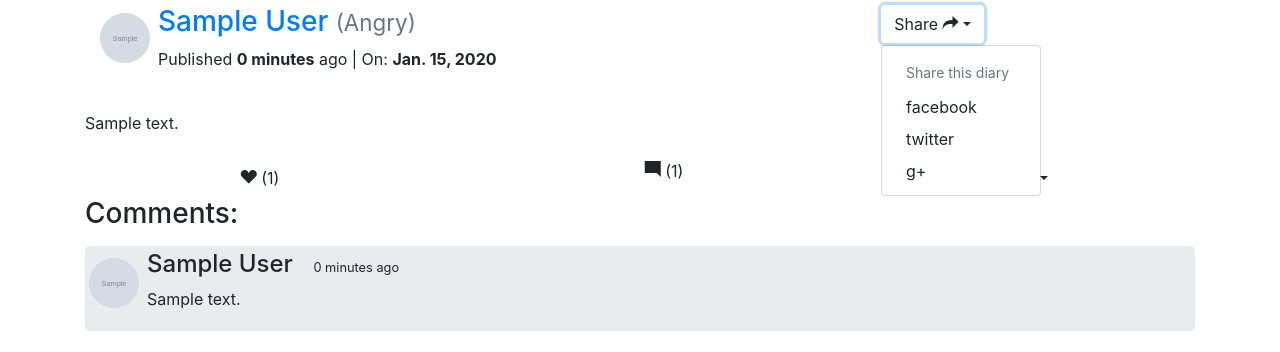
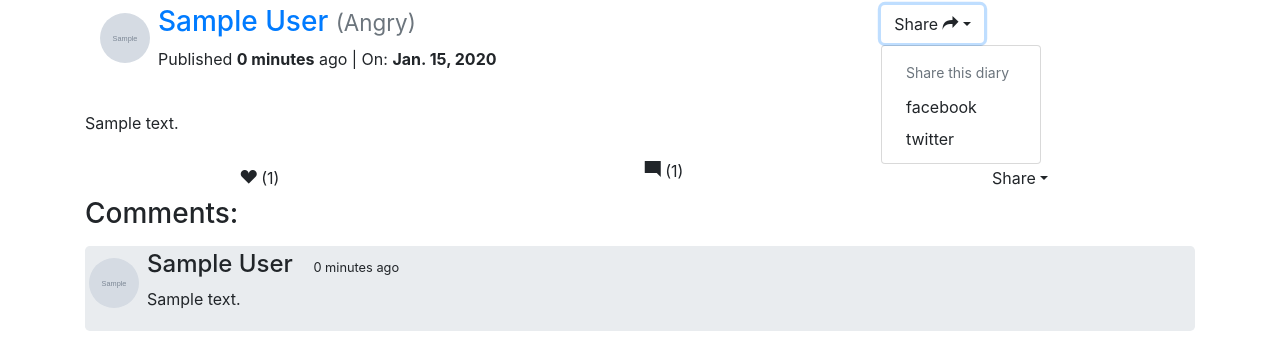
Before and after one commit to omar-ramo/yawm, a Django app: a page that uses diaries/templates/diaries/diary_detail.html in a window 1280 px wide, after a click on "Share". Shown: the part 543-895 px from the top of the page. Run offline with Django 3.2, Linux system fonts and the light colour scheme; tables that the repository leaves empty hold one stand-in row (values such as "Sample post"); grey boxes marked "Sample" are stand-in pictures; some libraries are stand-ins or nearby versions.

Commit message:
Set facebook sharer URL + remove G+

```diff
--- a/diaries/templates/diaries/diary_detail.html
+++ b/diaries/templates/diaries/diary_detail.html
@@ -47,9 +47,8 @@
 						<button class="btn btn-body dropdown-toggle" data-toggle="dropdown">Share <span class="oi" data-glyph="share" title="share" aria-hidden="true"></span></button>
 						<div class="dropdown-menu">
 							<div class="dropdown-header">Share this diary</div>
-							<a href="#!" class="dropdown-item">facebook</a>
+							<a href="https://www.facebook.com/sharer/sharer.php?u={{ request.build_absolute_uri  }}&title={{ diary.title|iriencode }}" class="dropdown-item" target="_blank" rel="nofollow">facebook</a>
 							<a href="#!" class="dropdown-item">twitter</a>
-							<a href="#!" class="dropdown-item">g+</a>
 						</div>
 					</div>
 				</div>
@@ -88,9 +87,8 @@
 					<button class="btn btn-body dropdown-toggle" data-toggle="dropdown">Share</button>
 					<div class="dropdown-menu">
 						<div class="dropdown-header">Share this diary</div>
-						<a href="#!" class="dropdown-item">facebook</a>
+						<a href="https://www.facebook.com/sharer/sharer.php?u={{ request.build_absolute_uri  }}&title={{ diary.title|iriencode }}" class="dropdown-item" target="_blank" rel="nofollow">facebook</a>
 						<a href="#!" class="dropdown-item">twitter</a>
-						<a href="#!" class="dropdown-item">g+</a>
 					</div>
 				</div>
 			</div>
--- a/diaries/templates/diaries/snippets/diary_list_snippet.html
+++ b/diaries/templates/diaries/snippets/diary_list_snippet.html
@@ -16,9 +16,8 @@
 								<button class="btn dropdown-toggle float-left" data-toggle="dropdown">Share  <span class="oi" data-glyph="share" title="share" aria-hidden="true"></span></button>
 								<div class="dropdown-menu">
 									<div class="dropdown-header">Share this diary</div>
-									<a href="#!" class="dropdown-item">facebook</a>
+									<a href="https://www.facebook.com/sharer/sharer.php?u={{ request.build_absolute_uri  }}&title={{ diary.title|iriencode }}" class="dropdown-item" target="_blank" rel="nofollow">facebook</a>
 									<a href="#!" class="dropdown-item">twitter</a>
-									<a href="#!" class="dropdown-item">g+</a>
 								</div>
 							</div>
 							<p>Published <b>{{ diary.created_on|timesince }}</b> ago</p>
```
